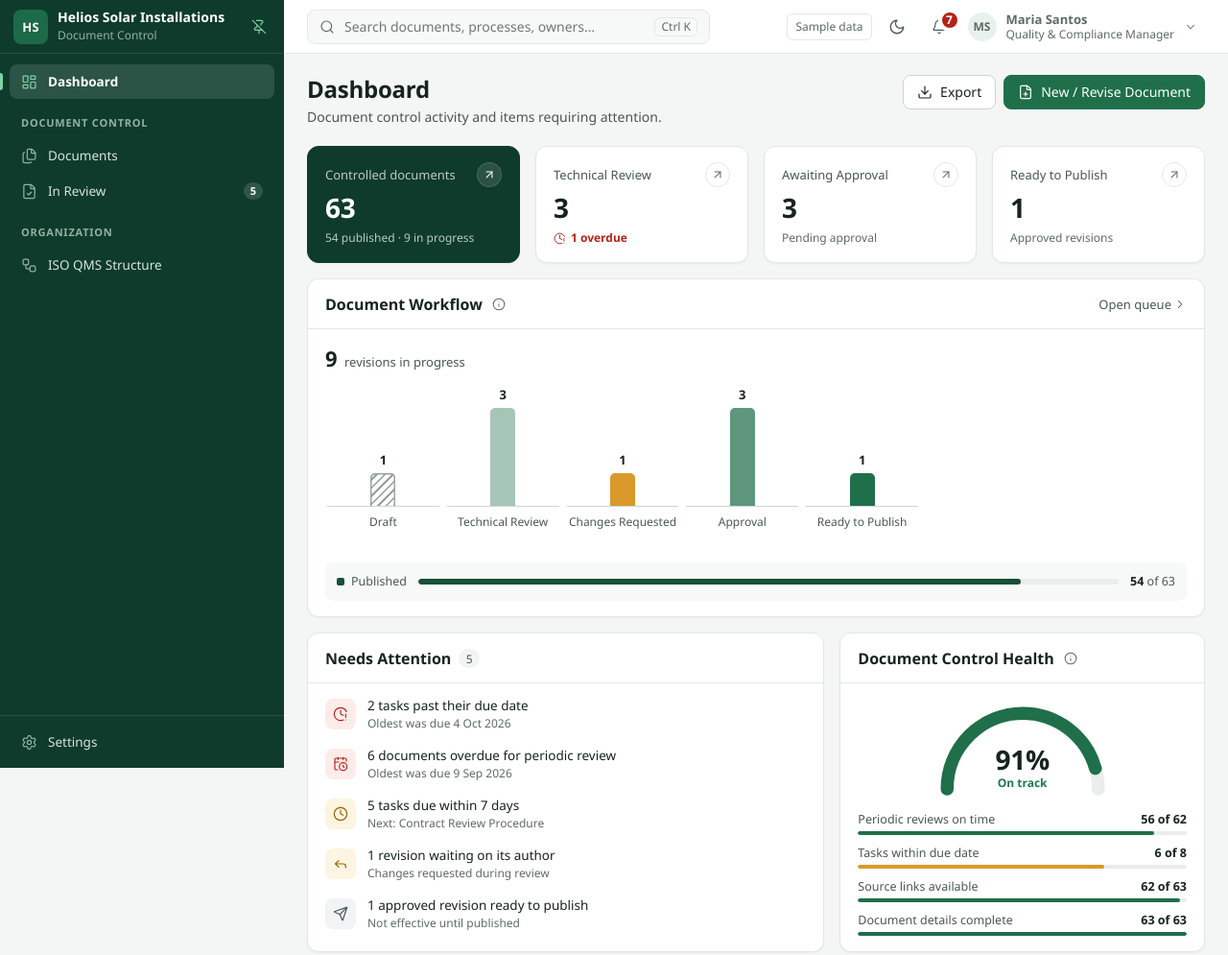
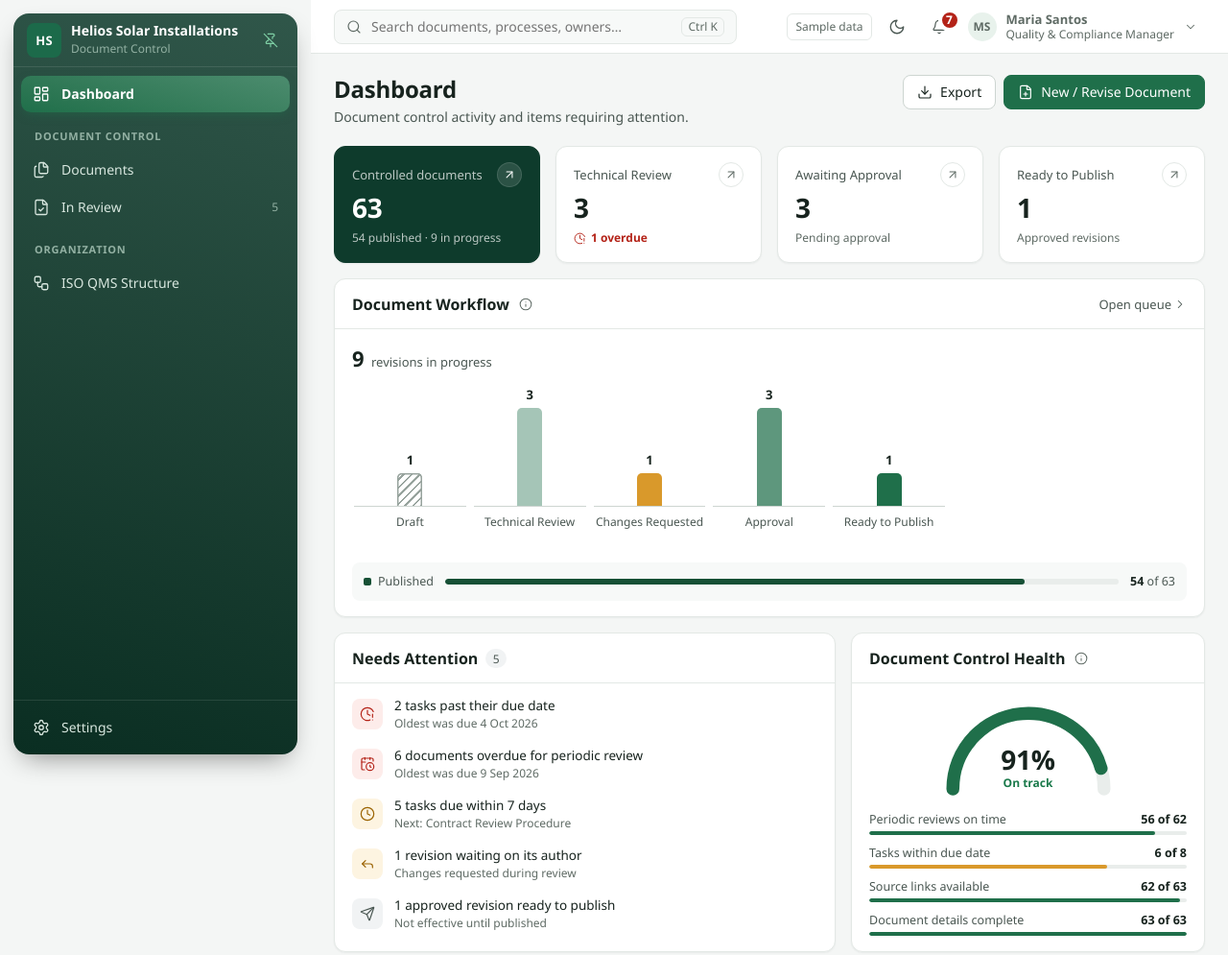
Before and after one commit to dbauto/mini, a website: page index.html in a window 1280 px wide. Shown: the top 995 px of the page at 96% size. Drawn offline with Linux system fonts and the light colour scheme.

Commit message:
Match mini sidebar styling to QMS workspace

```diff
--- a/assets/mini-v1.css
+++ b/assets/mini-v1.css
@@ -32,7 +32,7 @@
   /* One elevation for cards (almost flat); floating layers keep the prototype's shadow tokens. */
   --shadow-card: 0 1px 2px rgba(16, 40, 30, .05);
   --m-shadow: var(--shadow-card);
-  --m-gap: 0px;                     /* sidebar sits flush instead of floating */
+  --m-gap: 14px;                    /* floating shell gutter, shared with the reference workspace */
 
   /* Typography: compact enterprise scale. */
   --fs-page: 24px;  --lh-page: 30px;
@@ -61,32 +61,23 @@
 }
 
 /* ============================================================== 2. Shell */
-/* ---- Sidebar: flush, flat, narrow. Keeps the hover-expand / pin behaviour from shell.js. ---- */
-html[data-ui] .sb { border-radius: 0; background: var(--sb-bg); box-shadow: none; }
-html[data-ui] .sb.expanded:not(.pinned) { box-shadow: 8px 0 24px rgba(0, 0, 0, .18); }
-html[data-ui] .sb-top { padding: 0 10px 0 14px; }
-html[data-ui] .org-mark { border-radius: var(--r-md); }
-.sb-scroll { padding: 10px 0 12px; }
+/* ---- Sidebar: floating Material shell from the reference workspace. Hover-expand / pin behaviour
+   still comes from shell.js; this layer only aligns its visual treatment and geometry. ---- */
+html[data-ui] .sb {
+  border-radius: 16px;
+  background: linear-gradient(195deg, color-mix(in srgb, var(--sb-bg) 86%, #fff), var(--sb-bg-2));
+  box-shadow: 0 12px 28px -10px rgba(0, 0, 0, .45);
+}
 
 .sb-label { height: 30px; margin-top: 10px; padding: 0 22px; display: flex; align-items: center; font-size: 11px; font-weight: 600; letter-spacing: .07em; text-transform: uppercase; color: var(--sb-muted); white-space: nowrap; }
 /* Collapsed rail: the group label becomes a hairline so grouping is still visible. */
 .sb:not(.expanded) .sb-label { height: 1px; margin: 10px 16px; padding: 0; background: rgba(255, 255, 255, .12); font-size: 0; }
 body.sb-pinned .sb .sb-label { height: 30px; margin: 10px 0 0; padding: 0 22px; background: none; font-size: 11px; }
 
-html[data-ui] .sb .sb-item { height: 36px; width: calc(100% - 20px); margin: 1px 10px; gap: 11px; border-radius: var(--r-md); font-size: 13.5px; color: var(--sb-text); box-shadow: none; }
-html[data-ui] .sb .sb-item svg.lucide { width: 17px; height: 17px; color: var(--sb-muted); flex: none; }
-html[data-ui] .sb .sb-item:hover { background: var(--sb-hover); color: #fff; }
-html[data-ui] .sb .sb-item:hover svg.lucide { color: #fff; }
-html[data-ui] .sb .sb-item.active:not(.sb-sub) { background: var(--sb-active); color: #fff; font-weight: 600; box-shadow: none; }
-html[data-ui] .sb .sb-item.active svg.lucide { color: var(--sb-accent); }
-html[data-ui] .sb .sb-item.active::before { display: block; left: -10px; top: 9px; bottom: 9px; }
-html[data-ui] .sb .sb-item:focus-visible { outline: none; box-shadow: 0 0 0 2px var(--sb-accent); }
-html[data-ui] .sb .sb-item .count { min-width: 20px; height: 18px; padding: 0 6px; border-radius: 9px; background: rgba(255, 255, 255, .14); color: #fff; font-size: 11px; font-weight: 600; line-height: 18px; text-align: center; }
-
 @media (max-width: 1023px) {
   .sb .sb-label { height: 30px; margin: 10px 0 0; padding: 0 22px; background: none; font-size: 11px; }
   /* Off-canvas drawer: no shadow may leak onto the page while it is closed. */
-  html[data-ui] .sb, html[data-ui] .sb.expanded:not(.pinned) { box-shadow: none; }
+  html[data-ui] .sb { inset: 0 auto 0 0; border-radius: 0 16px 16px 0; box-shadow: none; }
   html[data-ui] body.nav-open .sb { box-shadow: var(--shadow-modal); }
 }
 
--- a/index.html
+++ b/index.html
@@ -18,7 +18,7 @@
   </script>
   <link rel="icon" href="favicon.svg" type="image/svg+xml">
   <link rel="stylesheet" href="assets/app.css?v=102">
-  <link rel="stylesheet" href="assets/mini-v1.css?v=4">
+  <link rel="stylesheet" href="assets/mini-v1.css?v=5">
   <link rel="stylesheet" href="assets/mini-dashboard.css?v=1">
 </head>
 <body>
```
